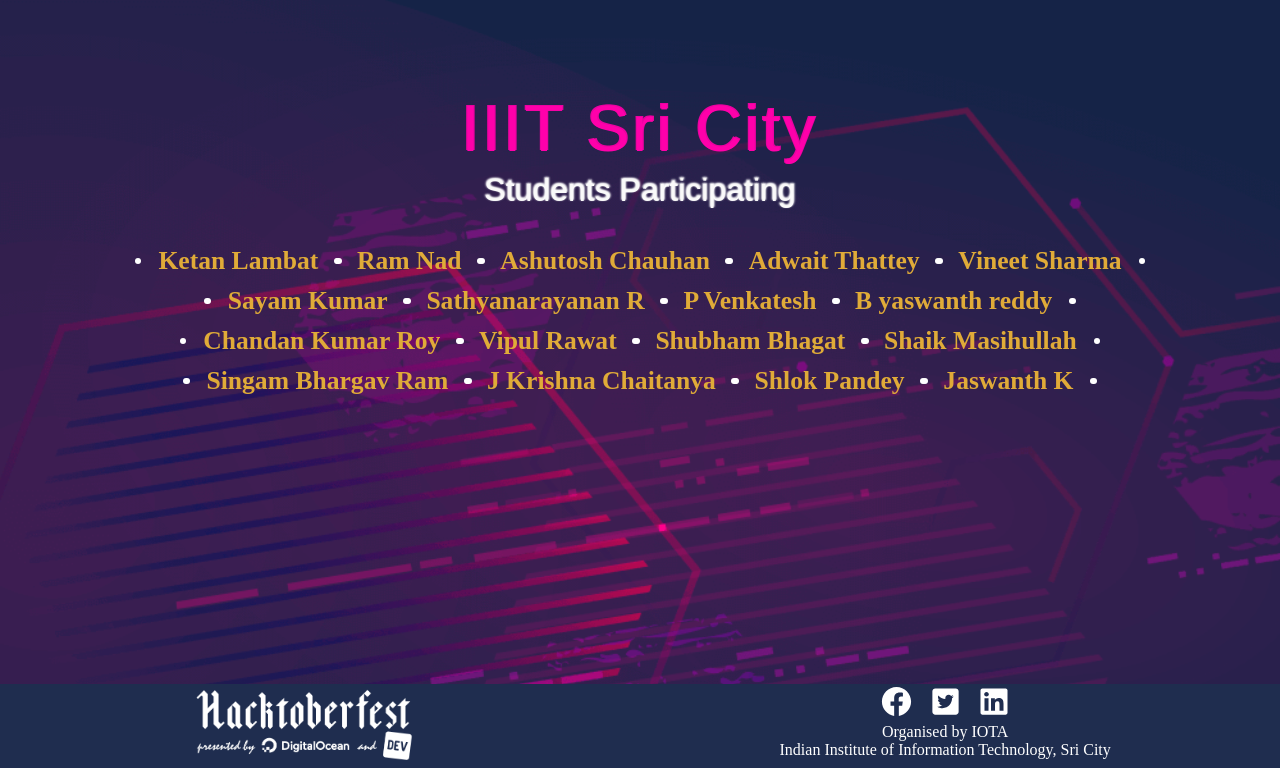
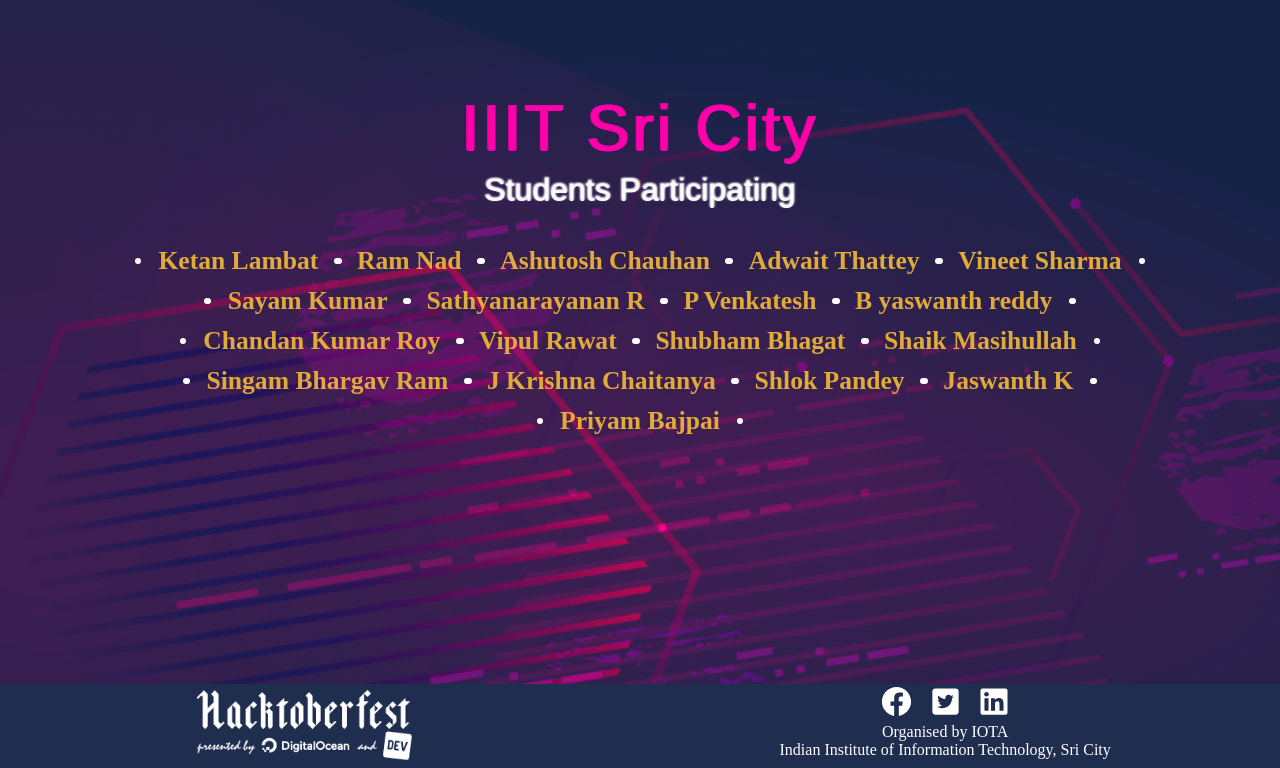
Before and after one commit to Project-Club-IIITS/hacktoberfest2019-participants, a Jekyll site: the page index.html, which Jekyll copies as it is, in a window 1280 px wide, cut to the strip 132-900 px from the top of the page. Built offline with Jekyll 4.4.1, drawn with Linux system fonts in a browser that asks for light colours; some web fonts are replaced.

Commit message:
add priyam

```diff
--- a/index.html
+++ b/index.html
@@ -63,6 +63,7 @@
                 <li><a href="https://github.com/chaitanya531">J Krishna Chaitanya</a></li>
                 <li><a href="https://github.com/b30wulffz">Shlok Pandey</a></li>
                 <li><a href="https://github.com/JazzKriss21">Jaswanth K</a></li>
+                <li><a href="https://github.com/prichoms">Priyam Bajpai</a></li>
 
             </ul>
         </div>
```
